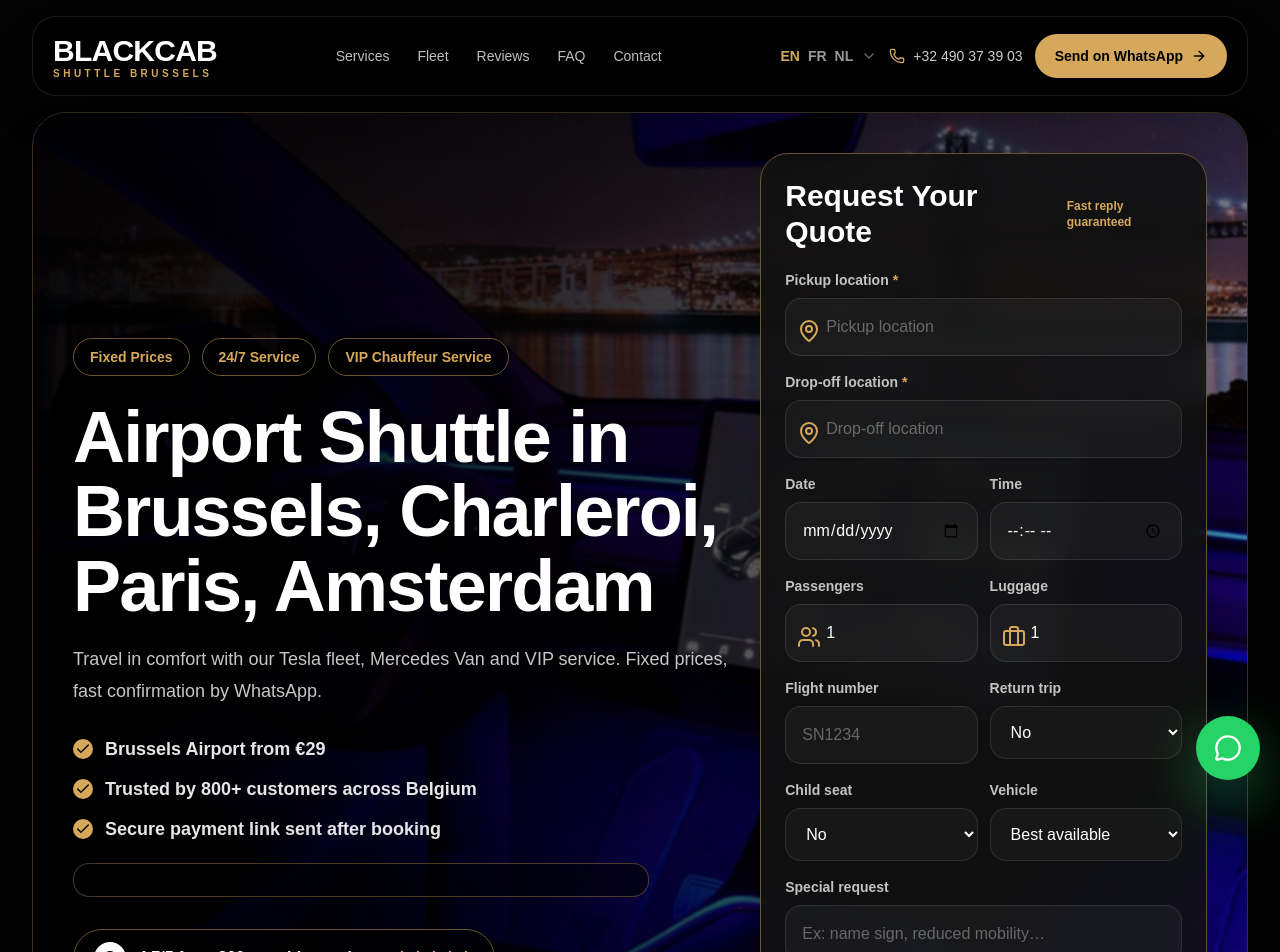
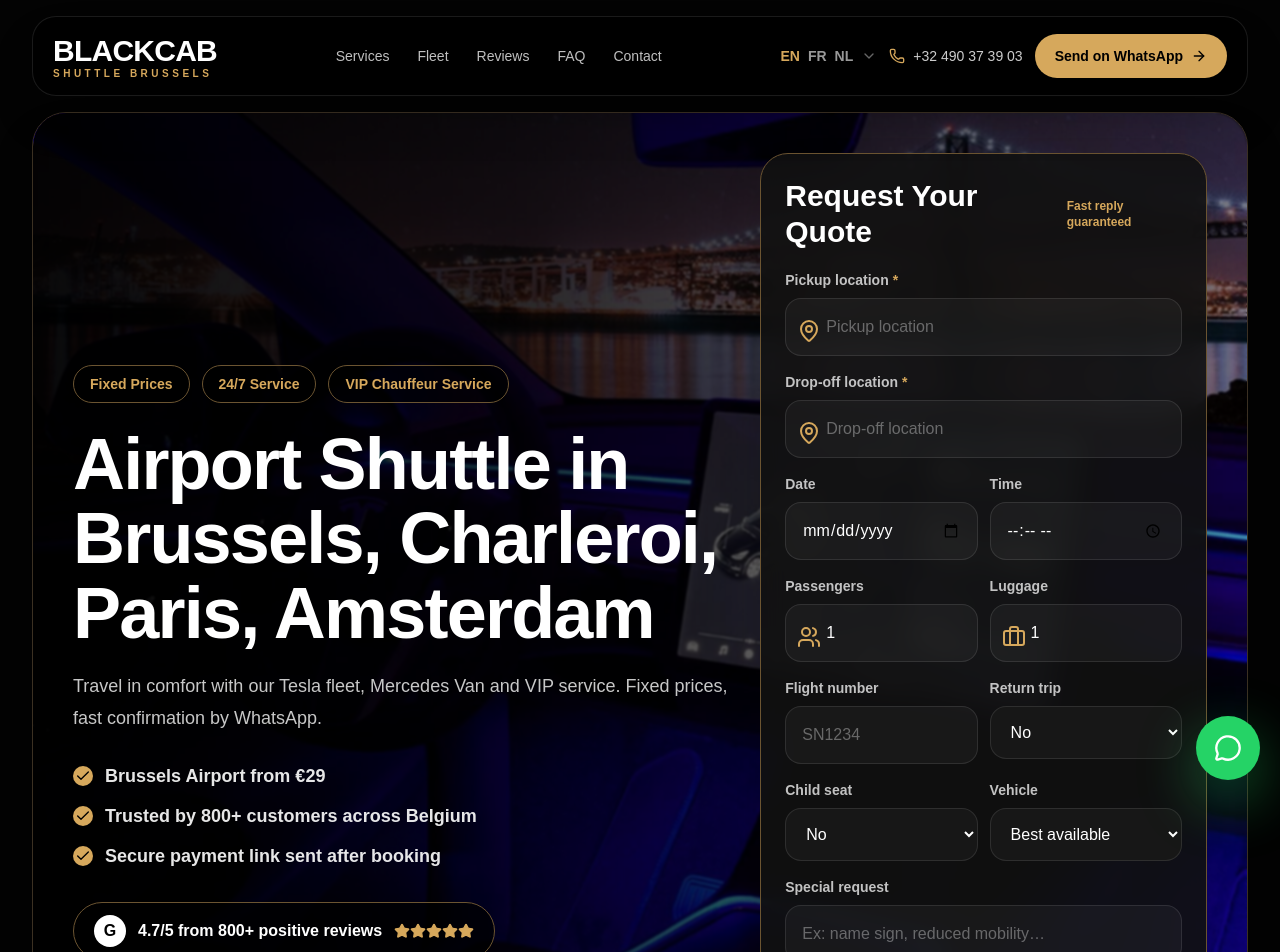
Before and after one commit to schcompany/blackcab-shuttle, a Next.js app: page / in a window 1280 px wide. Shown: the top 952 px of the page. Built offline with nearby package versions, Linux system fonts and the light colour scheme.

Commit message:
Update page.js

```diff
--- a/app/page.js
+++ b/app/page.js
@@ -986,12 +986,7 @@ Special request: ${specialRequest || "-"}`
                   </div>
                 ))}
               </div>
-
-              <div className="mt-5 max-w-xl rounded-2xl border border-[#6b5431]/70 bg-black/55 px-5 py-4 text-sm font-semibold leading-6 text-white/75 shadow-2xl">
-                {t.trustedBy}
-              </div>
-
-              <div className="mt-8 inline-flex w-fit items-center gap-3 rounded-full border border-[#6b5431] bg-black/70 px-5 py-3">
+                  <div className="mt-8 inline-flex w-fit items-center gap-3 rounded-full border border-[#6b5431] bg-black/70 px-5 py-3">
                 <span
                   className="grid h-8 w-8 shrink-0 place-items-center rounded-full bg-white font-black text-black"
                   aria-hidden="true"
```
